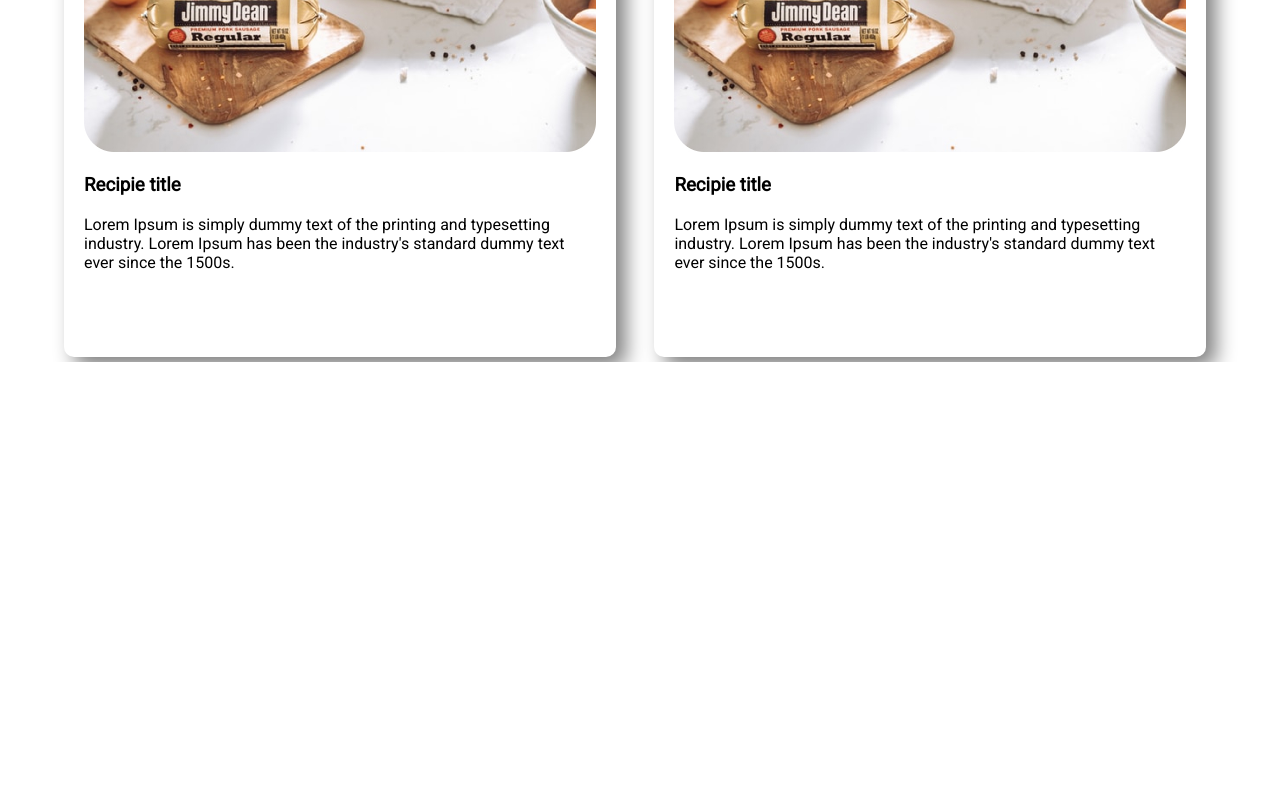
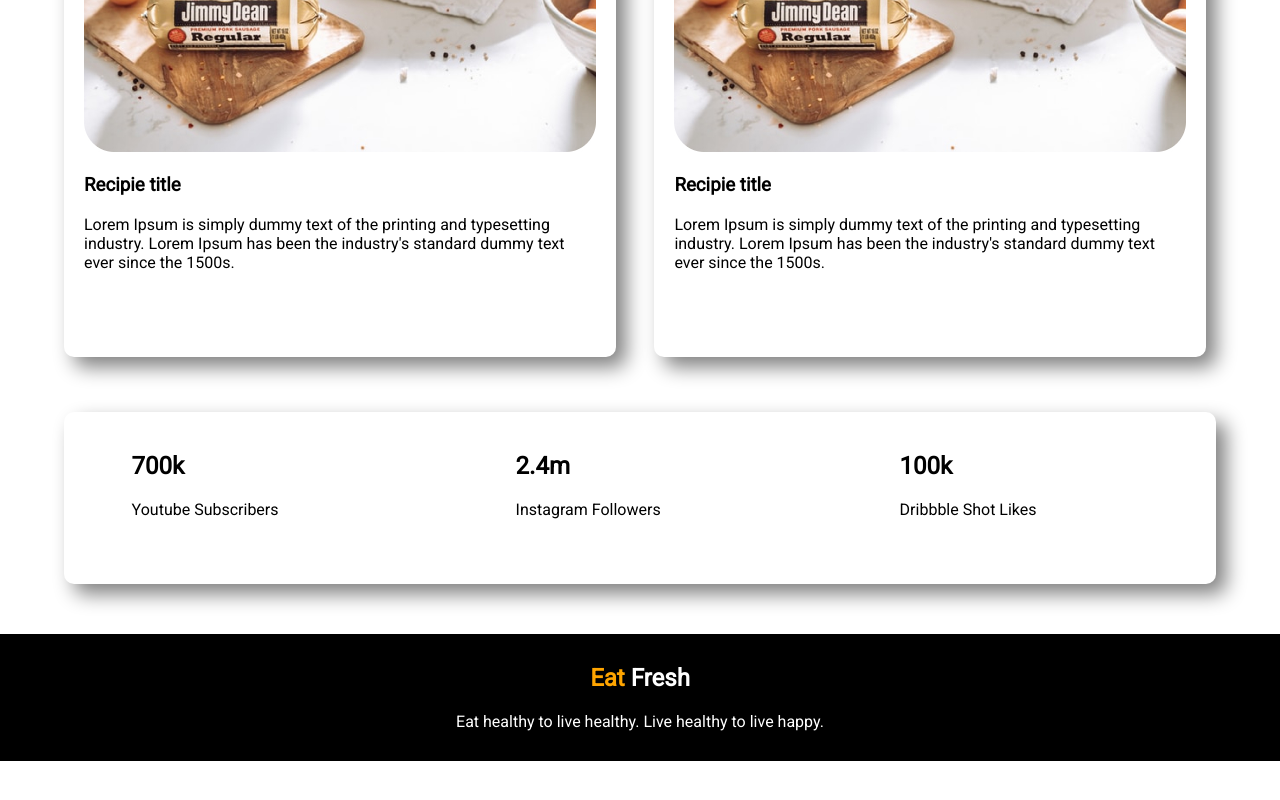
Before and after one commit to nahidbillah/eat-healthy, a plain HTML site: page index.html in a window 1280 px wide. Shown: the part 1625-2425 px from the top of the page. Before the commit the page ends 1987 px from the top, so only its background shows below. Drawn offline with Linux system fonts and the light colour scheme.

Commit message:
final commit

```diff
--- a/index.html
+++ b/index.html
@@ -62,6 +62,29 @@
             </div>
         </div>
     </section>
+    <section class="margin-from-recipie" >
+        <div class="flexible-container box-shadow" >
+            <div class="margin">
+                <h1>700k</h1>
+                <p>Youtube Subscribers</p>
+            </div>
+            <div class="margin">
+                <h1>2.4m</h1>
+                <p>Instagram Followers</p>
+            </div>
+            <div class="margin">
+                <h1>100k</h1>
+                <p>Dribbble Shot Likes</p>
+            </div>
+
+        </div>
+    </section>
+    <section>
+        <div class="eat-fresh">
+            <h1 class="h1-tag"><span class="orange-color">Eat</span> <span class="white-color">Fresh</span></h1>
+            <p class="white-color-p">Eat healthy to live healthy. Live healthy to live happy.</p>
+        </div>
+    </section>
 
 </body>
 </html>
--- a/style.css
+++ b/style.css
@@ -74,3 +74,36 @@ p{
     padding: 20px;
     border-radius: 10px;
 }
+.margin-from-recipie{
+    margin-top: 50px;
+    margin-left: 5%;
+    margin-right: 5%;
+}
+.margin{
+    margin-left: 5%;
+    margin-right: 5%;
+    padding-left: 10px;
+    padding-right: 10px;
+    padding-top: 20px;
+    padding-bottom: 0px;
+    width: 80%;
+}
+.box-shadow{
+    box-shadow: 10px 10px 20px gray;
+    border-radius: 10px;
+}
+.eat-fresh{
+    text-align: center;
+    margin-top: 50px;
+    background-color: black;
+}
+.white-color-p{
+    color: white;
+    padding-bottom: 30px;
+}
+.white-color{
+    color: white;
+}
+.h1-tag{
+    padding-top: 30px;
+}
```
